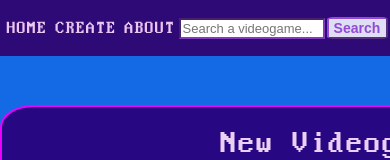
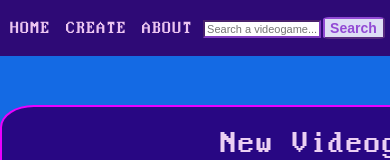
Before and after one commit to CinthiaRS24/PI-VIDEOGAMES, a React (Create React App) app in the folder client/: page /create in a window 390 px wide. Shown: the top 160 px of the page. Built offline with nearby package versions, Linux system fonts and the light colour scheme; no server answers.

Commit message:
improve media query

```diff
--- a/client/src/components/SearchBar/SearchBar.module.css
+++ b/client/src/components/SearchBar/SearchBar.module.css
@@ -30,8 +30,8 @@
 @media screen and (max-width: 700px) {
 
     .input {
-        font-size: 13px;
-        width: 138px;
+        font-size: 11px;
+        width: 110px;
     }
 
     .btn {
```
